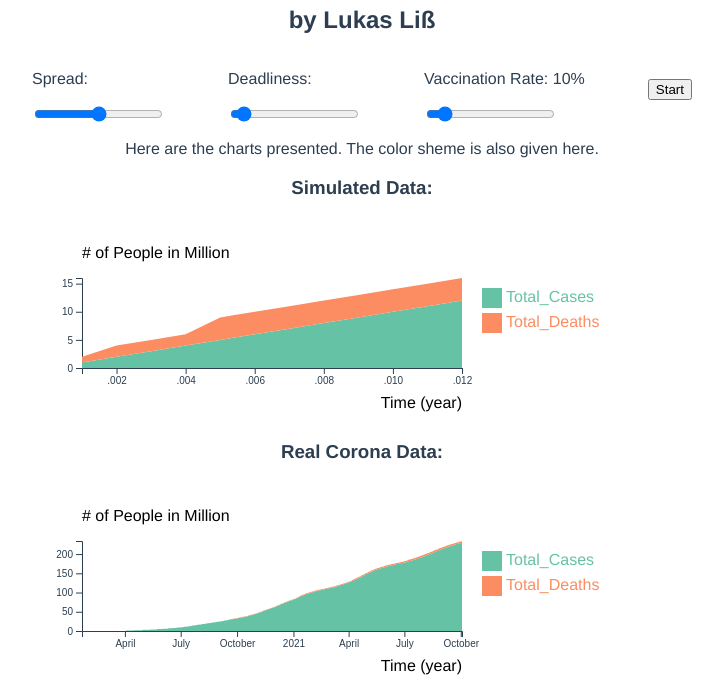
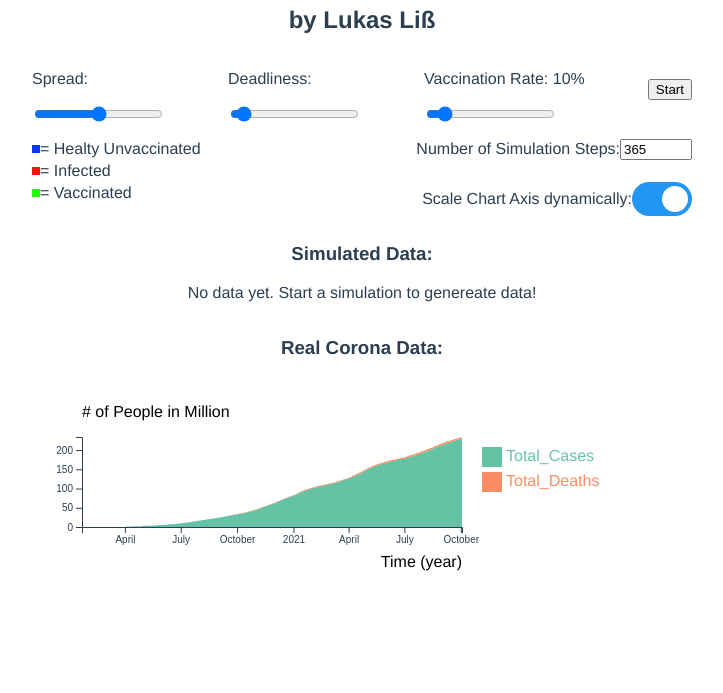
Before and after one commit to LukasLiss/immunization-visualization, a website built with Vite: page immunizatio-vis-web/index.html in a window 1280 px wide. Shown: the part 112-805 px from the top of the page, without its empty margins (278-1001 px from the left). Built offline with nearby package versions, Linux system fonts and the light colour scheme.

Commit message:
advanced settings added

```diff
--- a/immunizatio-vis-web/index.html
+++ b/immunizatio-vis-web/index.html
@@ -9,7 +9,7 @@
   <body>
     <div id="app">
       <div id="heading-section">
-        <h1>Immunization Visualization</h1>
+        <h1>Vaccination Visualization</h1>
         <h2>by Lukas Liß</h2>
       </div>
       <div id="simulation-section">
@@ -33,14 +33,42 @@
         <div id="simulation-canvas">
 
         </div>
+        <div id="subSimulation">
+          <div id="legend">
+            <div class="row" style="margin-top: 16px;">
+              <div class="color-box" style="background-color: #0a37ff;"></div>
+              <p class="smallMargin">= Healty Unvaccinated</p>
+            </div>
+            <div class="row">
+              <div class="color-box" style="background-color: #ff120a;"></div>
+              <p class="smallMargin">= Infected</p>
+            </div>
+            <div class="row">
+              <div class="color-box" style="background-color: #27ff0a;"></div>
+              <p class="smallMargin">= Vaccinated</p>
+            </div>
+          </div>
+          <div id="subSetting">
+            <div class="adv-settings">
+              <p>Number of Simulation Steps: </p>
+              <input type="number" id="simStepInput" name="quantity" min="1" max="1000" value="365">
+            </div>
+            <div class="adv-settings">
+              <p>Scale Chart Axis dynamically:</p>
+              <label class="switch">
+                <input type="checkbox" id="axisToggleInput" checked="true">
+                <span class="slider round"></span>
+              </label>
+            </div>
+          </div>
+        </div>
       </div>
       <div id="chart-section">
         <div id="chart-description-section">
-          <p>
-            Here are the charts presented. The color sheme is also given here.
-          </p>
         </div>
         <h3>Simulated Data:</h3>
+        <p>No data yet. Start a simulation to genereate data!</p>
+        <p id="tipp">Tipp: Try to set the Vaccination Rate higher then 50% to see how that effects the results.</p>
         <div id="chart-list">
           <div id="chart1">
 
--- a/immunizatio-vis-web/main.js
+++ b/immunizatio-vis-web/main.js
@@ -24,6 +24,7 @@ let maxHeight = () => sketchHeight - innerRadius;
 let spreadValueInput = 5;
 let deadValueInput = 5;
 let currentVacValue = 1;
+let simulatedWithHighVacRate = false;
 
 let axisAbsolute = false;
 let simulationCounter = 0;
@@ -690,6 +691,21 @@ document.getElementById("vac-input").oninput = () =>{
   syncVac();
 }
 
+document.getElementById("simStepInput").onchange = () =>{
+  let inputVal = document.getElementById("simStepInput").value;
+  if(inputVal == 0){
+    daysToSimulate = 365;
+    document.getElementById("simStepInput").value = 365;
+  }else{
+    daysToSimulate = parseInt(inputVal);
+  }
+}
+
+document.getElementById("axisToggleInput").onclick = () => {
+  let checkVal = document.getElementById("axisToggleInput").checked;
+  axisAbsolute = !checkVal;
+}
+
 function addSimulationHtml(){
   d3.select("#chart-list").insert('div', ":first-child")
     .attr('class','sim-container')
@@ -716,6 +732,12 @@ function startSimulation(){
   document.getElementById("spread-input").disabled = true;
   document.getElementById("dead-input").disabled = true;
   document.getElementById("vac-input").disabled = true;
+  document.getElementById("simStepInput").disabled = true;
+  document.getElementById("axisToggleInput").disabled = true;
+
+  if(currentVacValue >= 5){
+    simulatedWithHighVacRate = true;
+  }
 }
 
 function resetSimulation(){
@@ -723,12 +745,18 @@ function resetSimulation(){
   document.getElementById("spread-input").disabled = false;
   document.getElementById("dead-input").disabled = false;
   document.getElementById("vac-input").disabled = false;
+  document.getElementById("simStepInput").disabled = false;
+  document.getElementById("axisToggleInput").disabled = false;
   simulationData = [];
   daysAlreadySimulated = 0;
+
+  if(simulatedWithHighVacRate == false && simulationCounter >= 1){
+    d3.select('#tipp').style('display', 'block');
+  }else{
+    d3.select('#tipp').style('display', 'none');
+  }
 }
 
 drawGraph("#chartReal");
-drawGraphFromData("#chart1", testArray);
-drawGraphFromData("#chart1", testArray);
 setUpCircles();
 syncVac();
--- a/immunizatio-vis-web/style.css
+++ b/immunizatio-vis-web/style.css
@@ -70,3 +70,106 @@
   flex-direction: column;
   align-items: flex-start;
 }
+
+.switch {
+  position: relative;
+  display: inline-block;
+  width: 60px;
+  height: 34px;
+}
+
+/* Hide default HTML checkbox */
+.switch input {
+  opacity: 0;
+  width: 0;
+  height: 0;
+}
+
+/* The slider */
+.slider {
+  position: absolute;
+  cursor: pointer;
+  top: 0;
+  left: 0;
+  right: 0;
+  bottom: 0;
+  background-color: #ccc;
+  -webkit-transition: .4s;
+  transition: .4s;
+}
+
+.slider:before {
+  position: absolute;
+  content: "";
+  height: 26px;
+  width: 26px;
+  left: 4px;
+  bottom: 4px;
+  background-color: white;
+  -webkit-transition: .4s;
+  transition: .4s;
+}
+
+input:checked + .slider {
+  background-color: #2196F3;
+}
+
+input:focus + .slider {
+  box-shadow: 0 0 1px #2196F3;
+}
+
+input:checked + .slider:before {
+  -webkit-transform: translateX(26px);
+  -ms-transform: translateX(26px);
+  transform: translateX(26px);
+}
+
+/* Rounded sliders */
+.slider.round {
+  border-radius: 34px;
+}
+
+.slider.round:before {
+  border-radius: 50%;
+}
+
+.adv-settings {
+  display: flex;
+  flex-direction: row;
+  justify-content: flex-end;
+  align-items: center;
+}
+
+#subSimulation {
+  width: 660px;
+  display: flex;
+  flex-direction: row;
+  justify-content: space-between;
+}
+
+#legend {
+  display: flex;
+  flex-direction: column;
+  align-items: flex-start;
+}
+
+.smallMargin {
+  margin-top: 0px;
+  margin-bottom: 0px;
+}
+
+#tipp {
+  display: none;
+}
+
+.row {
+  display: flex;
+  flex-direction: row;
+  align-items: center;
+  margin-bottom: 4px;
+}
+
+.color-box {
+  width: 8px;
+  height: 8px;
+}
```
